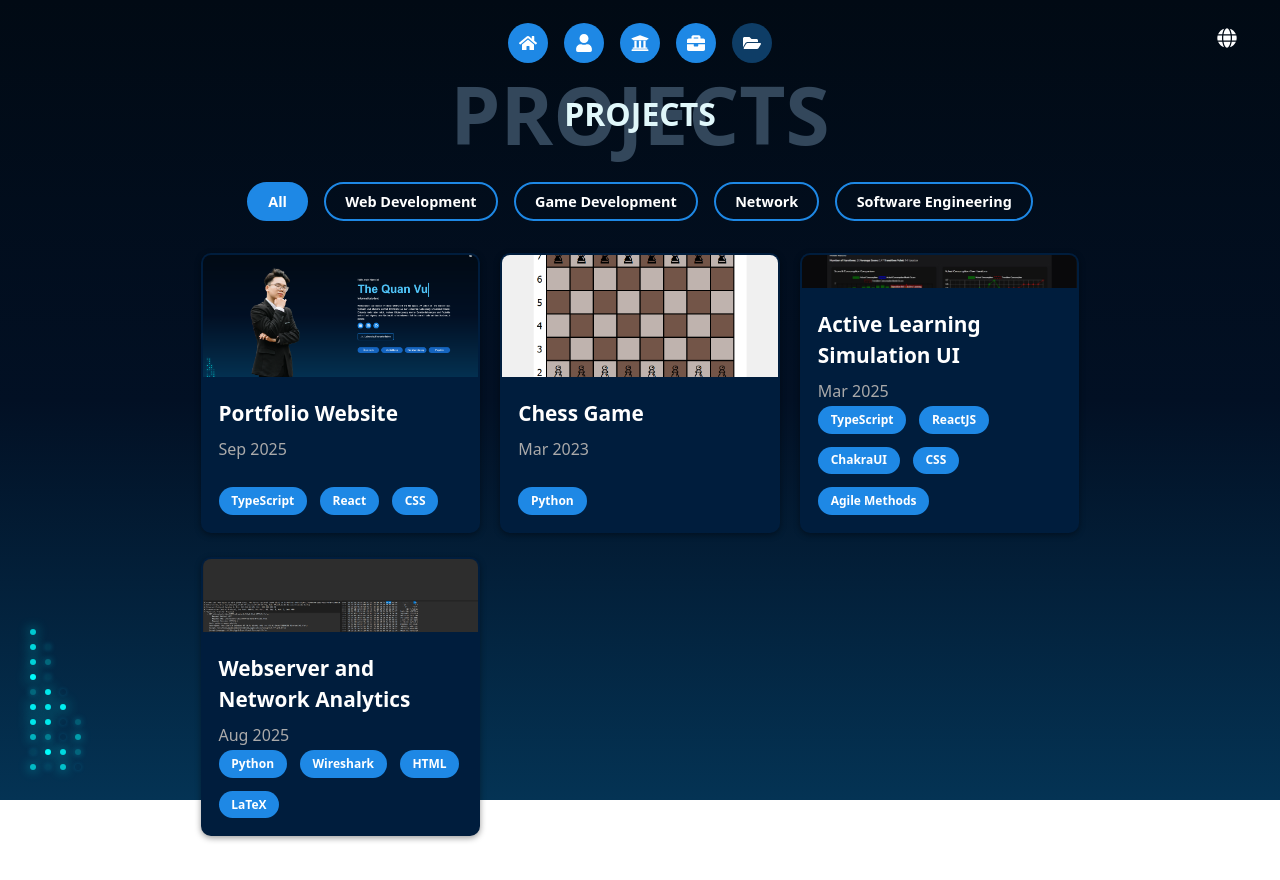
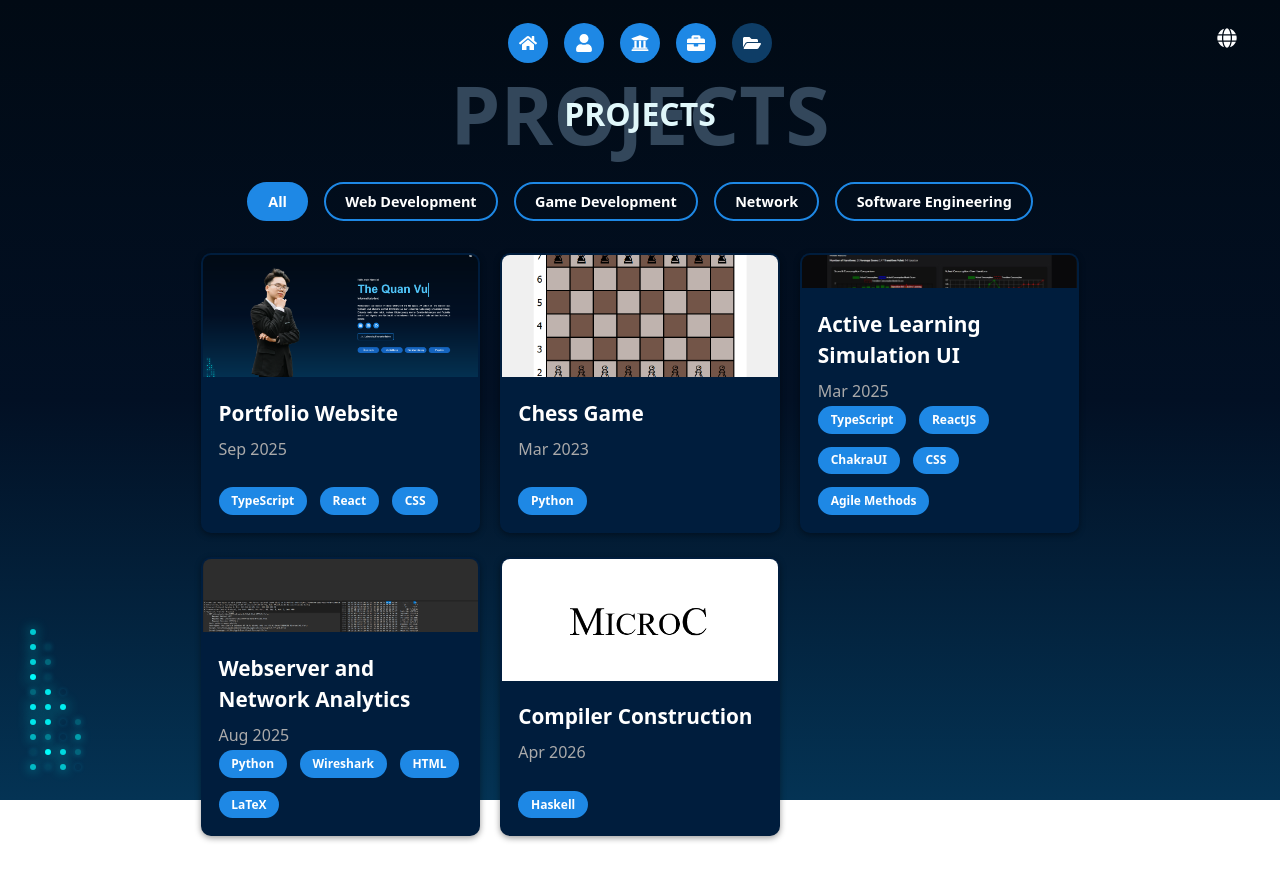
Before and after one commit to thequanvu204/portfolio, a React (Vite) app: page /projects in a window 1280 px wide. Shown: the top 880 px of the page. Built offline with nearby package versions, Linux system fonts and the light colour scheme.

Commit message:
add project

```diff
--- a/src/i18n/translations.ts
+++ b/src/i18n/translations.ts
@@ -147,6 +147,14 @@ type Translation = {
       tech?: string;
     };
     aiSim: {
+      name: string;
+      time: string;
+      desc?: string;
+      memNum?: string;
+      role?: string;
+      tech?: string;
+    };
+    compiler: {
       name: string;
       time: string;
       desc?: string;
@@ -326,6 +334,14 @@ const translations: Translations = {
         role: "Role: Frontend Developer",
         tech: "Tech Stack: React, TypeScript, CSS, ChakraUI",
       },
+      compiler: {
+        name: "Compiler Construction",
+        time: "Apr 2026",
+        desc: "This is a simple compiler for a small programming language called 'MicroC', developed as part of Compiler Construction course. We worked in a team of 3 members to implement the lexer, parser, typechecker, lambdalifter, code generator and virtual machine using Haskell. The project aimed to provide practical experience in compiler design and implementation, as well as to deepen our understanding of programming language concepts. Explore more about source code on GitHub below.",
+        memNum: "Team members: 3",
+        role: "Role: Developer",
+        tech: "Tech Stack: Haskell",
+      },
     },
   },
   vi: {
@@ -385,7 +401,7 @@ const translations: Translations = {
         minorName: "Kinh tế học",
         project1: "Trò chơi (Nhập môn Lập trình)",
         project2: "Kỹ thuật phần mềm (Phương pháp Agile)",
-        project3: "Webserver và Phân tích mạng (Mạng truyền thông)",
+        project3: "Webserver và Phân tích mạng (Mạng máy tính)",
         moduleNames: {
           introProg: "Nhập môn Lập trình",
           digitalCircuits: "Mạch và Hệ thống Số",
@@ -490,6 +506,14 @@ const translations: Translations = {
         role: "Vai trò: Lập trình viên frontend",
         tech: "Công nghệ sử dụng: React, TypeScript, CSS, ChakraUI",
       },
+      compiler: {
+        name: "Xây dựng trình biên dịch",
+        time: "04/2026",
+        desc: "Đây là một trình biên dịch đơn giản cho một ngôn ngữ lập trình nhỏ có tên 'MicroC', được phát triển trong khuôn khổ môn Xây dựng ngôn ngữ và trình biên dịch. Chúng tôi đã làm việc theo nhóm gồm 3 thành viên để triển khai lexer, parser, typechecker, lambdalifter, code generator và máy ảo sử dụng Haskell. Dự án nhằm cung cấp kinh nghiệm thực tế trong thiết kế và triển khai trình biên dịch, cũng như để hiểu sâu hơn về các khái niệm ngôn ngữ lập trình. Tìm hiểu thêm về mã nguồn trên GitHub bên dưới.",
+        memNum: "Số thành viên nhóm: 3",
+        role: "Vai trò: Lập trình viên",
+        tech: "Công nghệ sử dụng: Haskell",
+      },
     },
   },
   de: {
@@ -580,7 +604,7 @@ const translations: Translations = {
       stk: {
         name: "Studienkolleg Mittelhessen",
         degree: "Studienvorbereitung",
-        time: "Sep 2021 - Jul 2022",
+        time: "Sept. 2021 - Jul. 2022",
         focus: "T-Kurs",
         focusContent: "Technische, mathematische und naturwissenschaftliche Studiengänge",
         subjects: "Fächer",
@@ -594,7 +618,7 @@ const translations: Translations = {
       thpt: {
         name: "Spezialisiertes Gymnasium für Fremdsprachen",
         degree: "Spezialklasse für Deutsch (7-jährige Ausbildung)",
-        time: "Sep 2018 - Jul 2021",
+        time: "Sept. 2018 - Jul. 2021",
         dsd: "DSD-II Zertifikat",
         exam: "Hochschulaufnahmeprüfung",
         transcript: "Oberschule Notenübersicht",
@@ -605,7 +629,7 @@ const translations: Translations = {
       conscia: {
         name: "Conscia Deutschland GmbH",
         position: "Werkstudent IT - Service Techniker",
-        time: "Jul 2025 bisher",
+        time: "Jul. 2025 bisher",
         companyDesc: "Die Conscia Deutschland GmbH ist ein IT-Beratungsunternehmen und Teil der internationalen Conscia Group, die auf IT-Infrastruktur, Cybersicherheit und Cloud-Management spezialisiert ist. Das Unternehmen hat ein Projekt zur Bereitstellung von multimedialen Entertainmentsdiensten für Patienten am Universitätsklinikum Mainz umgesetzt. Mit der Lösung BEWATEC ConnectedCare übernimmt Conscia die Implementierung, den Betrieb und die Wartung des Entertainmentssystems am Patientenbett, das Dienste wie Filme, Musik, Internetzugang und Krankenhausinformationen bietet.",
         mainTasks: "Meine Hauptarbeit",
         taskContent:
@@ -624,7 +648,7 @@ const translations: Translations = {
       cat4: "Softwaretechnik",
       portfolio: {
         name: "Portfolio Webseite",
-        time: "Sep 2025",
+        time: "Sept. 2025",
         desc: "Dies ist meine persönliche Portfolio-Webseite, um mich, meinen Werdegang und einige Projekte, an denen ich gearbeitet habe, vorzustellen. Erfahre mehr über die Webseite und den Quellcode auf GitHub unten.",
         role: "Rolle: Hauptentwickler",
         tech: "Technologie-Stack: React, TypeScript, CSS",
@@ -632,7 +656,7 @@ const translations: Translations = {
       },
       chess: {
         name: "Schachspiel",
-        time: "Mär 2023",
+        time: "Mär. 2023",
         desc: "Dieses Projekt wurde im Rahmen des Moduls Einführung in die Programmierung durchgeführt. In einem Team von drei Personen entwickelten wir ein einfaches Schachspiel mit Python, wobei PyQt zur Umsetzung der grafischen Benutzeroberfläche (GUI) eingesetzt wurde. Ziel des Projekts war es, erste praktische Erfahrungen in der Programmierung, der Teamarbeit sowie in grundlegenden Konzepten der Softwareentwicklung zu sammeln. Erfahre mehr über den Quellcode auf GitHub unten.",
         memNum: "Teammitglieder: 3",
         role: "Rolle: Entwickler",
@@ -640,7 +664,7 @@ const translations: Translations = {
       },
       webserver: {
         name: "Webserver und Netzwerkanalyse",
-        time: "Aug 2025",
+        time: "Aug. 2025",
         desc: "Dies ist ein Netzwerk-Analyse-Labor und ein einfacher Webserver, der im Rahmen des Kurses Kommunikationsnetze entwickelt wurde. Wir arbeiteten in einem 2-köpfigen Team, um Netzwerkverkehrsdaten zu analysieren, die von Wireshark erfasst wurden, und implementierten einen einfachen Webserver, der HTTP-Anfragen und -Antworten verarbeiten kann. Erfahre mehr über dieses Labor auf Drive unten.",
         memNum: "Teammitglieder: 2",
         role: "Rolle: Entwickler",
@@ -654,6 +678,14 @@ const translations: Translations = {
         role: "Rolle: Frontend-Entwickler",
         tech: "Technologie-Stack: React, TypeScript, CSS, ChakraUI",
       },
+      compiler: {
+        name: "Compiler Construction",
+        time: "Apr. 2026",
+        desc: "Dies ist ein einfacher Compiler für eine kleine Programmiersprache namens 'MicroC', der im Rahmen des Kurses Compiler Construction entwickelt wurde. Wir arbeiteten in einem Team von 3 Mitgliedern, um den Lexer, Parser, Typechecker, Lambdalifter, Code Generator und die virtuelle Maschine mit Haskell zu implementieren. Das Projekt zielte darauf ab, praktische Erfahrungen im Design und der Implementierung von Compilern zu sammeln sowie unser Verständnis von Konzepten der Programmiersprachen zu vertiefen. Erfahre mehr über den Quellcode auf GitHub unten.",
+        memNum: "Teammitglieder: 3",
+        role: "Rolle: Entwickler",
+        tech: "Technologie-Stack: Haskell",
+      },
     },
   },
 };
--- a/src/pages/projects.tsx
+++ b/src/pages/projects.tsx
@@ -7,6 +7,7 @@ import Portfolio from "../assets/portfolio.png";
 import ChessGame from "../assets/chess.png";
 import AIWeb from "../assets/aiweb.jpeg";
 import Webserver from "../assets/webserver.png";
+import Compiler from "../assets/compiler.png";
 
 type Project = {
   name: string;
@@ -231,6 +232,45 @@ const Projects = () => {
               </div>
             </div>
           )}
+
+          {/* Compiler Project */}
+          {matchCategory({
+            name: t("projects.compiler.name"),
+            time: t("projects.compiler.time"),
+            desc: t("projects.compiler.desc"),
+            img: Compiler,
+            tags: ["Haskell"],
+            category: ["cat4"],
+          }) && (
+            <div
+              className="prj-card"
+              onClick={() =>
+                handleOpen({
+                  name: t("projects.compiler.name"),
+                  time: t("projects.compiler.time"),
+                  desc: t("projects.compiler.desc"),
+                  memNum: t("projects.compiler.memNum"),
+                  role: t("projects.compiler.role"),
+                  tech: t("projects.compiler.tech"),
+                  img: Compiler,
+                  tags: ["Haskell"],
+                  category: ["cat4"],
+                  link: [{ label: "GitHub", url: "https://github.com/thequanvu204/compiler-construction" }],
+                })
+              }
+            >
+              <div className="prj-img">
+                <img src={Compiler} alt="Compiler" />
+              </div>
+              <div className="prj-info">
+                <h3 className="prj-name">{t("projects.compiler.name")}</h3>
+                <p className="prj-time">{t("projects.compiler.time")}</p>
+                <div className="prj-tags">
+                  <span className="tag">Haskell</span>
+                </div>
+              </div>
+            </div>
+          )}
         </div>
       </div>
 
```
Also changed, not shown: src/assets/compiler.png (added).
